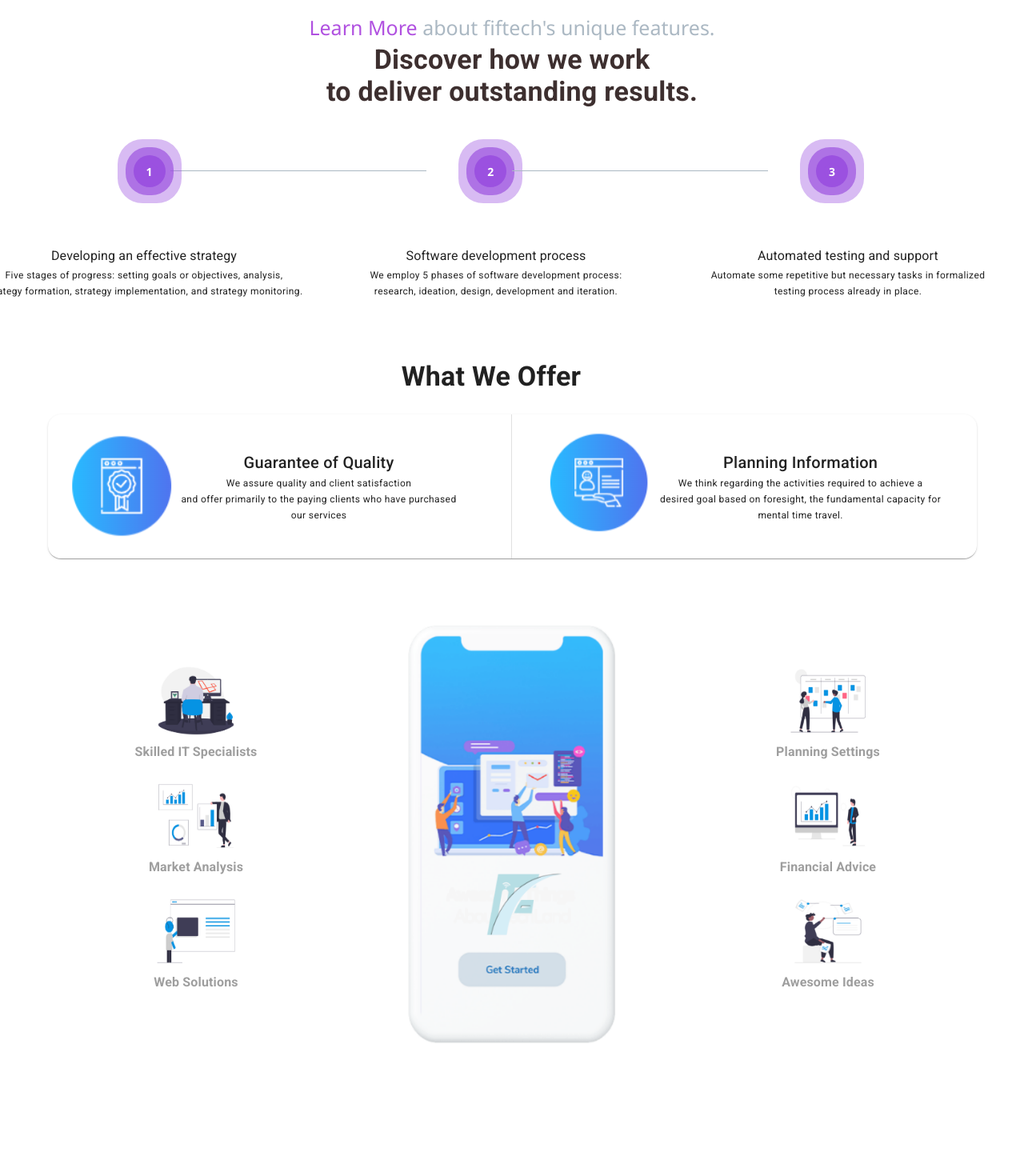
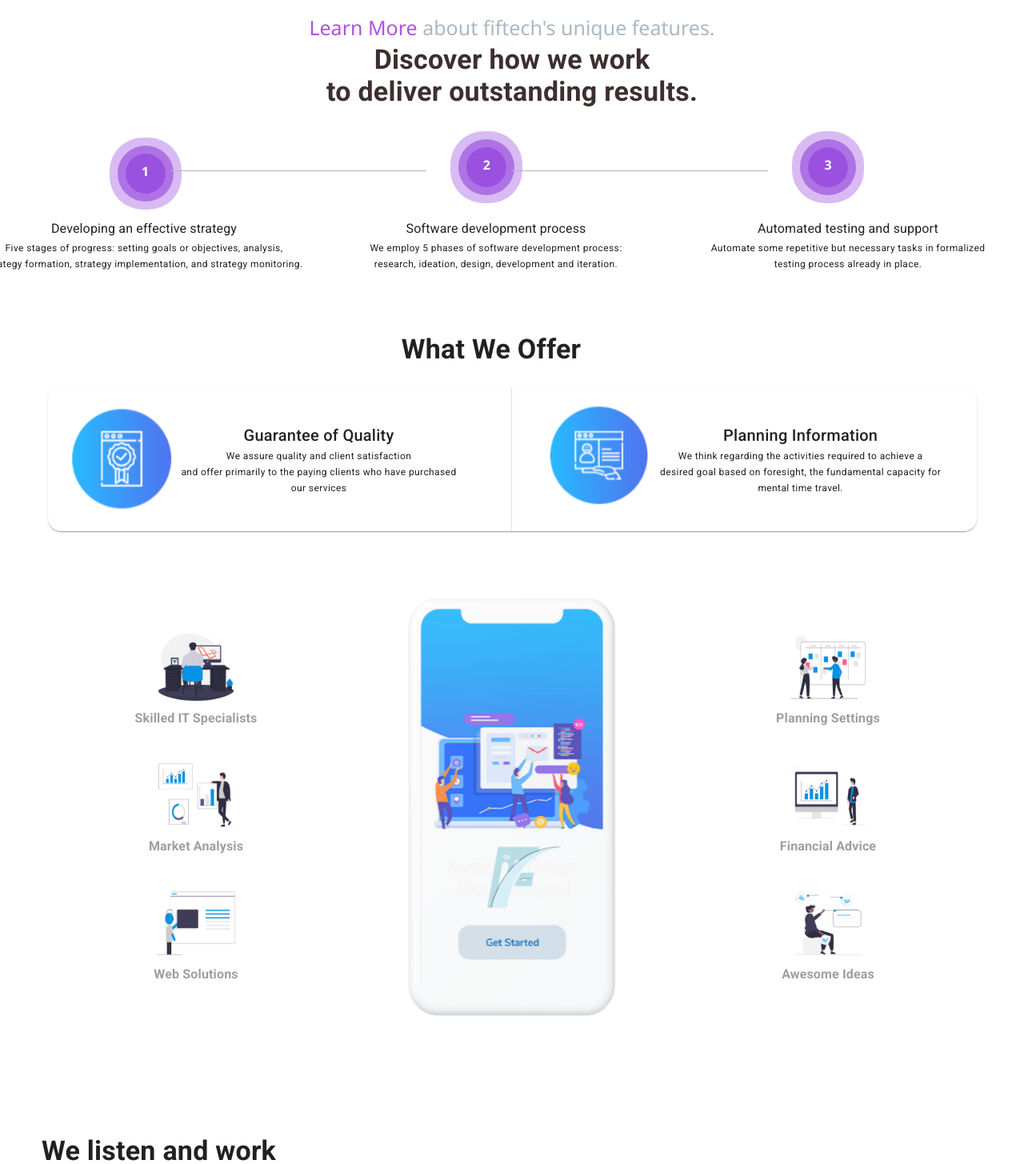
Before and after one commit to sachinbro/fiftech_zone, a Nuxt app: page / in a window 1280 px wide. Shown: the part 900-2355 px from the top of the page at 80% size. Built offline with nearby package versions, Linux system fonts and the light colour scheme.

Commit message:
circle fixed

```diff
--- a/components/sections/home-page-sections/HomePageIntro.vue
+++ b/components/sections/home-page-sections/HomePageIntro.vue
@@ -35,34 +35,34 @@
             </v-row>
             <v-row class="white--text  d-none d-sm-flex" >
                 <v-col cols="1"></v-col>
-                <v-col class="tasks" cols="1">
-                    <v-card elevation="0" height="" >
-                        <v-card-text class=" rounded-circle  hoverEffect text-center">
+                <v-col class="tasks mt-2" cols="1">
+
+                        <div class="   hoverEffect text-center">
                             <div class="multilayer-circle font-weight-bold white--text">
                                 1
                             </div>
-                        </v-card-text>
-                    </v-card>
+                        </div>
+
                 </v-col>
                 <v-col cols="3" class="horizontal-line"></v-col>
                 <v-col cols="1" >
-                    <v-card-text class=" rounded-circle text-center font-weight-bold hoverEffect">
+                    <div class=" text-center font-weight-bold hoverEffect">
                         <div class="multilayer-circle ">
                             2
                         </div>
-                    </v-card-text>
+                    </div>
                 </v-col>
                 <v-col cols="3" class="horizontal-line"></v-col>
                 <v-col cols="1">
-                    <v-card-text class=" rounded-circle  text-center font-weight-bold  hoverEffect">
+                    <div class="   text-center font-weight-bold  hoverEffect">
                         <div class="multilayer-circle ">
                             3
                         </div>
-                    </v-card-text>
+                    </div>
                 </v-col>
                 <v-col cols="1"></v-col>
             </v-row>
-            <v-row class="d-none d-sm-flex">
+            <v-row class="d-none d-sm-flex mt-n8">
                 <v-col class="d-flex flex-column align-center justify-center text-caption ml-n10">
                     <div class="text-subtitle-1">Developing an effective strategy</div>
                     <div>Five stages of progress: setting goals or objectives, analysis,</div>
@@ -77,7 +77,8 @@
                     <div class="text-subtitle-1">Automated testing and support</div>
                     <div>Automate some repetitive but necessary tasks in formalized</div>
                     <div>testing process already in place.  </div>
-                </v-col></v-row>
+                </v-col>
+            </v-row>
             <v-row class="d-flex d-sm-none">
                 <v-col class="tasks d-flex flex-column align-center justify-center" cols="12" >
                     <v-card elevation="0" height="">
@@ -155,10 +156,10 @@
     width: 80%;
 }
 .multilayer-circle{
-    border-radius: 50%;
+  border-radius: 50%;
   box-shadow: 0px 0px 0px 10px rgba(155, 81, 224, 1), 0px 0px 0px 20px rgba(155, 81, 224, 0.69), 0px 0px 0px 30px rgba(155, 81, 224, 0.39);
-  width: 20px;
-  height:20px;
+  width: 30px;
+  height:30px;
   margin: 3em;
   background-color: rgba(155, 81, 224, 1);
 }
--- a/components/sections/home-page-sections/OfferSection.vue
+++ b/components/sections/home-page-sections/OfferSection.vue
@@ -38,30 +38,30 @@
             </v-row>
         </v-card>
         <v-row class="mt-16 text-subtitle-1 font-weight-bold text--disabled">
-                <v-col cols="12" md="4" lg="4" style="color:#6E6A6A;" class="mt-16">
+                <v-col cols="12" md="4" lg="4" style="color:#6E6A6A;" class="mt-14">
                     <div class="d-flex flex-column align-center">
                         <img src="../../../static/sections/Homepage/IT specialist 2.png" height="100px" width="120px" alt="">
                         <div class="text--disabled">Skilled IT Specialists</div>
                     </div>
-                    <div class="d-flex flex-column align-center mt-4">
+                    <div class="d-flex flex-column align-center mt-8">
                         <img src="../../../static/sections/Homepage/market analysis 2.png" height="100px" width="120px" alt="">
                         <div class="text--disabled">Market Analysis</div></div>
-                    <div class="d-flex flex-column align-center mt-4">
+                    <div class="d-flex flex-column align-center mt-8">
                         <img src="../../../static/sections/Homepage/web solution 2.png" height="100px" width="120px" alt="">
                         <div class="text--disabled">Web Solutions</div></div>
                 </v-col>
                 <v-col cols="12" sm="4" class="d-flex flex-column align-center">
                     <img src="../../../static/sections/Homepage/offering-app.png" height="550px" weight="250px" />
                 </v-col>
-                <v-col cols="12" sm="4" style="color:#6E6A6A;" class="mt-16">
+                <v-col cols="12" sm="4" style="color:#6E6A6A;" class="mt-14">
                     <div class="d-flex flex-column align-center ">
                         <img src="../../../static/sections/Homepage/planning 2.png" height="100px" width="120px" alt="">
                         <div class="text--disabled">Planning Settings</div>
                     </div>
-                    <div class="d-flex flex-column align-center  mt-4">
+                    <div class="d-flex flex-column align-center  mt-8">
                         <img src="../../../static/sections/Homepage/financial advice 2.png" height="100px" width="120px" alt="">
                         <div class="text--disabled">Financial Advice</div></div>
-                    <div class="d-flex flex-column align-center mt-4">
+                    <div class="d-flex flex-column align-center mt-8">
                         <img src="../../../static/sections/Homepage/ideas2.png" height="100px" width="120px" alt="">
                         <div class="text--disabled">Awesome Ideas</div></div>
                 </v-col>
```
